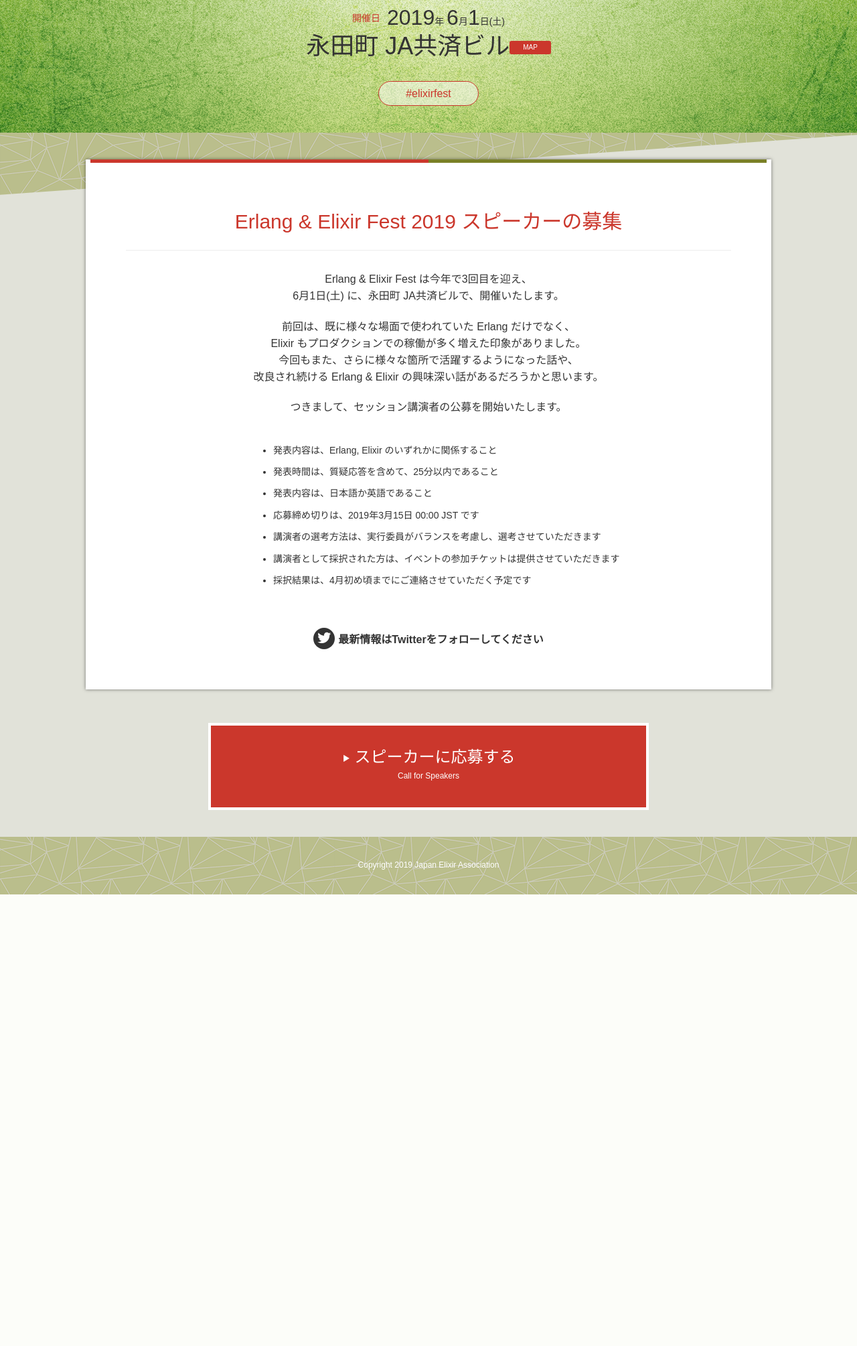
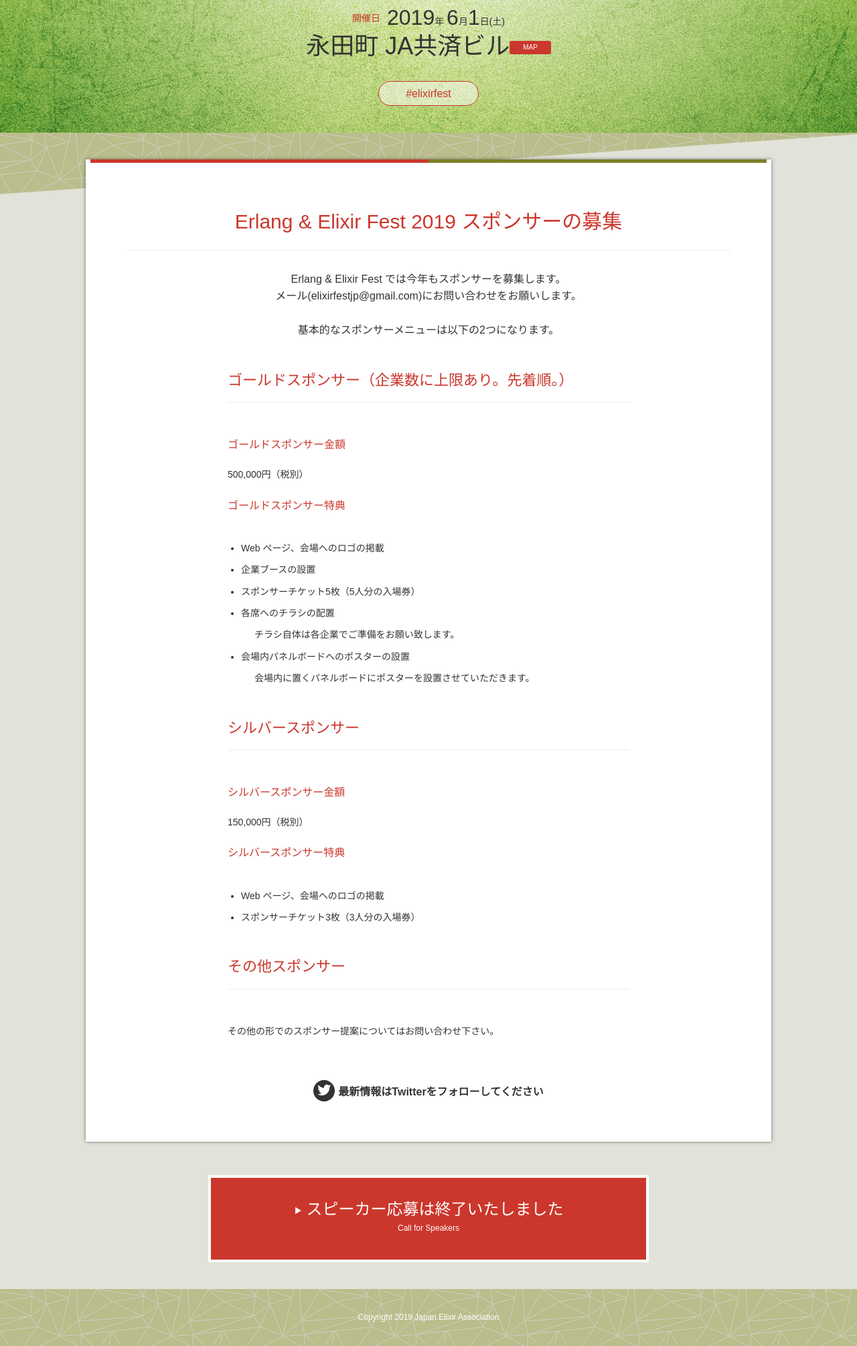
Before and after one commit to elixirjp/elixirfestjp, a Django app: page / in a window 1280 px wide. Shown: the part 316-2325 px from the top of the page at 67% size. Before the commit the page ends 1651 px from the top, so only its background shows below. Run offline with Django 3.2, Linux system fonts and the light colour scheme; some web fonts are replaced.

Commit message:
スポンサー募集のお知らせを表示する

```diff
--- a/apps/settings/base.py
+++ b/apps/settings/base.py
@@ -165,6 +165,6 @@ PUBLICATION_STATUS_END_ACCEPTING = 2
 # 公開
 PUBLICATION_STATUS_PUBLIC = 3
 # サイトの表示ステータス
-PUBLICATION_STATUS = PUBLICATION_STATUS_ACCEPTING
+PUBLICATION_STATUS = PUBLICATION_STATUS_END_ACCEPTING
 
 SOCIAL_AUTH_LOGIN_ERROR_URL = '/entry/'
--- a/assets/css/common.css
+++ b/assets/css/common.css
@@ -259,6 +259,19 @@ header a {
   padding: 0 0 30px;
   margin: 20px 0 30px;
 }
+.contents_h3 {
+  font-size: 2.2rem;
+  color: #cb372c;
+  border-bottom: 1px solid #ededed;
+  padding: 0 0 20px;
+  margin: 50px 0;
+}
+.contents_h4 {
+  font-size: 1.6rem;
+  color: #cb372c;
+  padding: 0;
+  margin: 20px 0;
+}
 .read_text {
   text-align: center;
   margin: 0 80px;
@@ -311,6 +324,10 @@ header a {
   font-size: 1.4rem;
   vertical-align: baseline;
   margin: 0 5px 0 0;
+}
+.sponsor_wanted {
+  width: 600px;
+  margin: 0 auto;
 }
 /*---- footer ----*/
 footer {
@@ -448,6 +465,14 @@ footer p {
   margin: 0 0 10px 20px;
   list-style: disc;
   line-height: 1.6em;
+}
+.list_disc li ul li{
+  margin: 0 0 10px 20px;
+  list-style: none;
+  line-height: 1.6em;
+}
+.list_disc_parent {
+  list-style: none !important;
 }
 .form_h {
   font-weight: bold;
--- a/templates/index.html
+++ b/templates/index.html
@@ -148,26 +148,46 @@
         </div>
         {% endif %}
         {% if status_accepting or status_end_accepting %}
-        <h2 class="contents_h2">Erlang &amp; Elixir Fest 2019 スピーカーの募集</h2>
+        <h2 class="contents_h2">Erlang &amp; Elixir Fest 2019 スポンサーの募集</h2>
         <p class="read_text">
-          Erlang &amp; Elixir Fest は今年で3回目を迎え、
-          <br>6月1日(土) に、永田町 JA共済ビルで、開催いたします。
+          Erlang &amp; Elixir Fest では今年もスポンサーを募集します。
+          <br>メール(elixirfestjp@gmail.com)にお問い合わせをお願いします。
+          <br>
+          <br>基本的なスポンサーメニューは以下の2つになります。
         </p>
-        <p class="mt20 read_text">前回は、既に様々な場面で使われていた Erlang だけでなく、
-          <br>Elixir もプロダクションでの稼働が多く増えた印象がありました。
-          <br>今回もまた、さらに様々な箇所で活躍するようになった話や、
-          <br>改良され続ける Erlang &amp; Elixir の興味深い話があるだろうかと思います。
-        </p>
-        <p class="mt20 read_text">つきまして、セッション講演者の公募を開始いたします。</p>
-        <ul class="mt40 top_list list_disc">
-          <li>発表内容は、Erlang, Elixir のいずれかに関係すること</li>
-          <li>発表時間は、質疑応答を含めて、25分以内であること</li>
-          <li>発表内容は、日本語か英語であること</li>
-          <li>応募締め切りは、2019年3月15日 00:00 JST です</li>
-          <li>講演者の選考方法は、実行委員がバランスを考慮し、選考させていただきます</li>
-          <li>講演者として採択された方は、イベントの参加チケットは提供させていただきます</li>
-          <li>採択結果は、4月初め頃までにご連絡させていただく予定です</li>
-        </ul>
+        <div class="sponsor_wanted">
+          <h3 class="contents_h3">ゴールドスポンサー（企業数に上限あり。先着順。）</h3>
+          <h4 class="contents_h4">ゴールドスポンサー金額</h4>
+          <p class="mt20">500,000円（税別）</p>
+          <h4 class="contents_h4">ゴールドスポンサー特典</h4>
+          <ul class="mt40 list_disc">
+            <li>Web ページ、会場へのロゴの掲載</li>
+            <li>企業ブースの設置</li>
+            <li>スポンサーチケット5枚（5人分の入場券）</li>
+            <li>各席へのチラシの配置</li>
+            <li class="list_disc_parent">
+              <ul>
+                <li>チラシ自体は各企業でご準備をお願い致します。</li>
+              </ul>
+            </li>
+            <li>会場内パネルボードへのポスターの設置</li>
+            <li class="list_disc_parent">
+              <ul>
+                <li>会場内に置くパネルボードにポスターを設置させていただきます。</li>
+              </ul>
+            </li>
+          </ul>
+          <h3 class="contents_h3">シルバースポンサー</h3>
+          <h4 class="contents_h4">シルバースポンサー金額</h4>
+          <p class="mt20">150,000円（税別）</p>
+          <h4 class="contents_h4">シルバースポンサー特典</h4>
+          <ul class="mt40 list_disc">
+            <li>Web ページ、会場へのロゴの掲載</li>
+            <li>スポンサーチケット3枚（3人分の入場券）</li>
+          </ul>
+          <h3 class="contents_h3">その他スポンサー</h3>
+          <p>その他の形でのスポンサー提案についてはお問い合わせ下さい。</p>
+        </div>
         <p class="twitter_text"><a href="https://twitter.com/elixirfest" target="_blank"><span><i class="icon-twitter"></i></span>最新情報はTwitterをフォロー<br class="sp">してください</a></p>
       </div>
       {% if status_end_accepting %}
```
